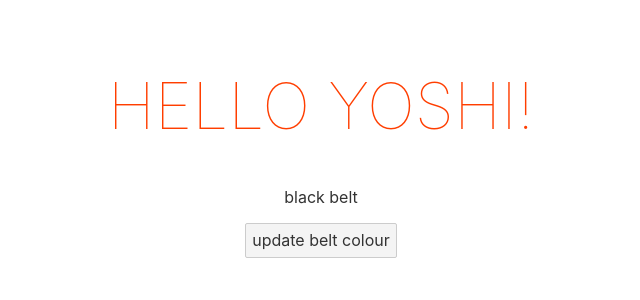
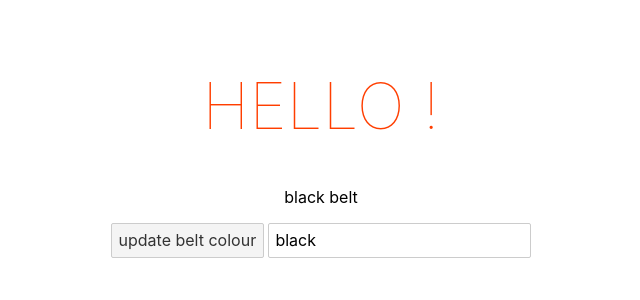
Before and after one commit to chemedev/svelte-tutorial, a Svelte app: page / in a window 1280 px wide. Shown: the top 300 px of the page, without its empty margins (319-959 px from the left). Built offline with nearby package versions, Linux system fonts and the light colour scheme.

Commit message:
data-binding

```diff
--- a/src/App.svelte
+++ b/src/App.svelte
@@ -1,9 +1,13 @@
 <script>
-  let name = 'Yoshi';
+  let firstName = 'Jimi';
+  let lastName = 'Hendrix';
   let beltColour = 'black';
 
   const handleClick = () => {
     beltColour = 'orange';
+  };
+  const handleInput = e => {
+    beltColour = e.target.value;
   };
 </script>
 
@@ -31,6 +35,9 @@
 
 <main>
   <h1>Hello {name}!</h1>
-  <p>{beltColour} belt</p>
+  <p style="color:{beltColour}">{beltColour} belt</p>
   <button on:click={handleClick}>update belt colour</button>
+  <!-- two-way binding -->
+  <!-- <input type="text" on:input={handleInput} value={beltColour} /> -->
+  <input type="text" bind:value={beltColour} />
 </main>
```
